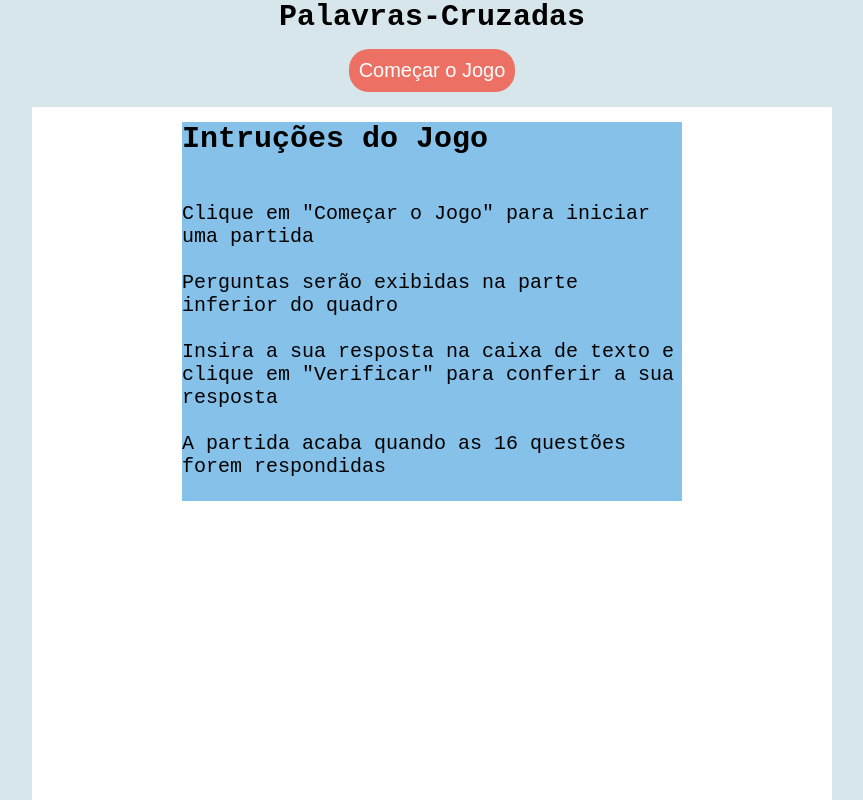
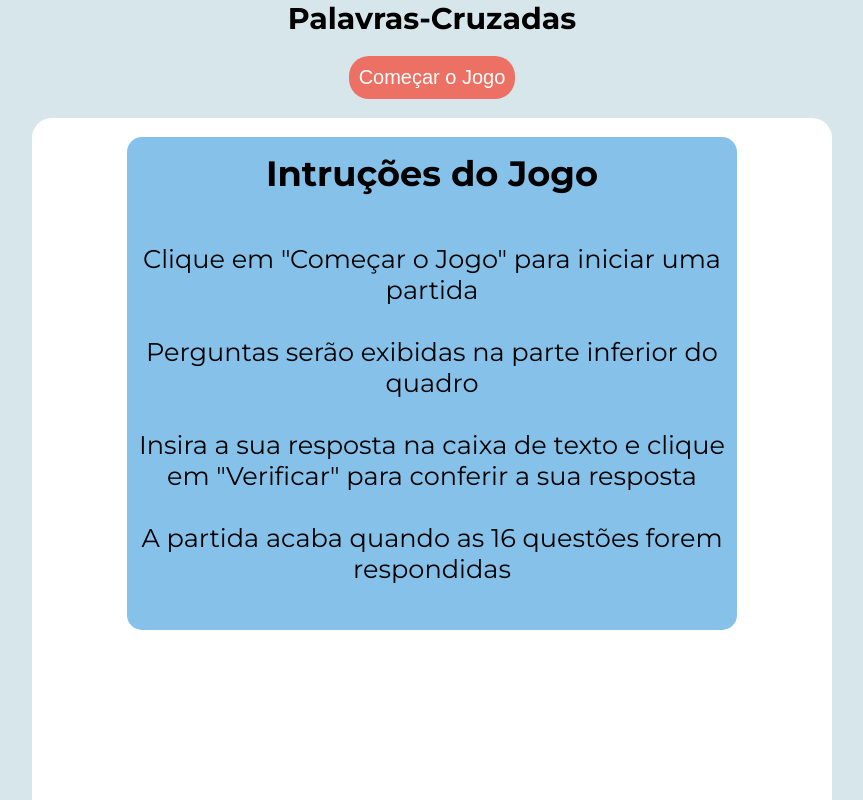
Before and after one commit to ViniDiasOF/Cruzadinha, a plain HTML site: page index.html in a window 1280 px wide. Shown: the top 800 px of the page, without its empty margins (208-1071 px from the left). Drawn offline with Linux system fonts and the light colour scheme.

Commit message:
Update na estilização

```diff
--- a/index.html
+++ b/index.html
@@ -5,6 +5,9 @@
     <meta charset="UTF-8">
     <meta name="viewport" content="width=device-width, initial-scale=1.0">
     <meta http-equiv="X-UA-Compatible" content="ie=edge">
+    <link rel="preconnect" href="https://fonts.googleapis.com">
+    <link rel="preconnect" href="https://fonts.gstatic.com" crossorigin>
+    <link href="https://fonts.googleapis.com/css2?family=Montserrat:ital,wght@0,100..900;1,100..900&family=Roboto:ital,wght@0,100;0,300;0,400;0,500;0,700;0,900;1,100;1,300;1,400;1,500;1,700;1,900&display=swap" rel="stylesheet">
     <link rel="stylesheet" href="style.css">
     <title>Palavras-Cruzadas</title>
 </head>
--- a/style.css
+++ b/style.css
@@ -5,7 +5,7 @@
 
 body {
     background-color: #D7E6EB;
-    font-family: monospace;
+    font-family: "Montserrat", sans-serif;
 }
 
 header h1 {
@@ -54,12 +54,22 @@ button {
 
     width: 800px;
     height: 800px;
+    border-radius: 20px;
 }
 
 #div_questions {
     background-color: #85C1E9;
     width: 700px;
     margin: auto;
+    padding: 10px;
+    border-radius: 10px;
+}
+
+center input {
+    border: 0;
+    border-radius: 5px;
+    background-color: transparent;
+    border-bottom: 1px solid #000;
 }
 
 .button {
@@ -101,12 +111,24 @@ footer p {
 }
 
 #div_information {
-    width: 500px;
-    margin: auto;
+    width: 600px;
+    margin: auto    ;
     background-color: #85C1E9;
     font-size: 20px;
+    border-radius: 15px;
+    text-align: center;
+    padding: 5px;
 }
 
+#div_information h2 {
+    margin-top: 10px;
+    font-size: 2.2rem;
+}
+
+#div_information p {
+    margin-bottom: 10px;
+    font-size: 1.6rem;
+}
 
 #div_verifiedAnswer {
     width: 500px;
```
